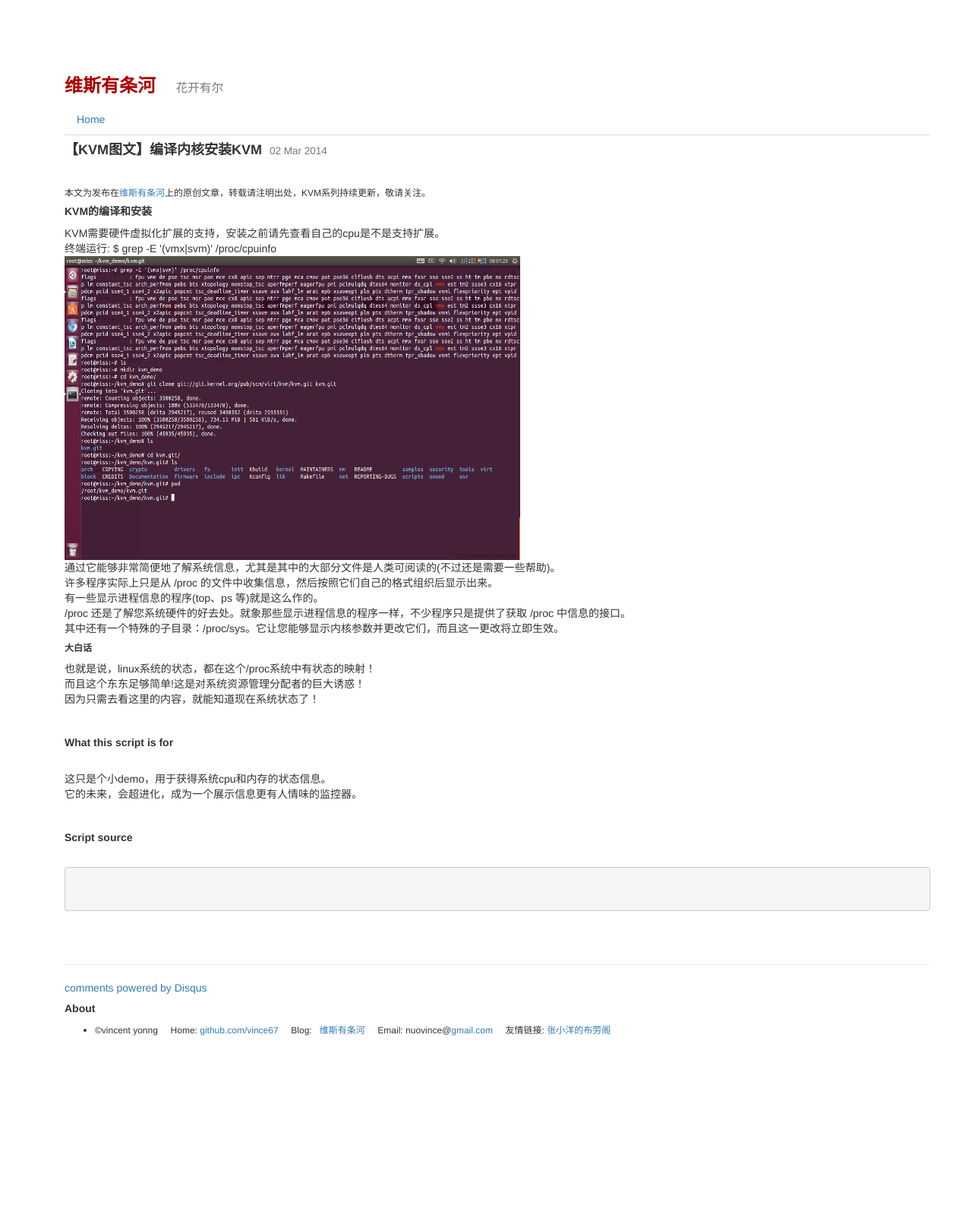
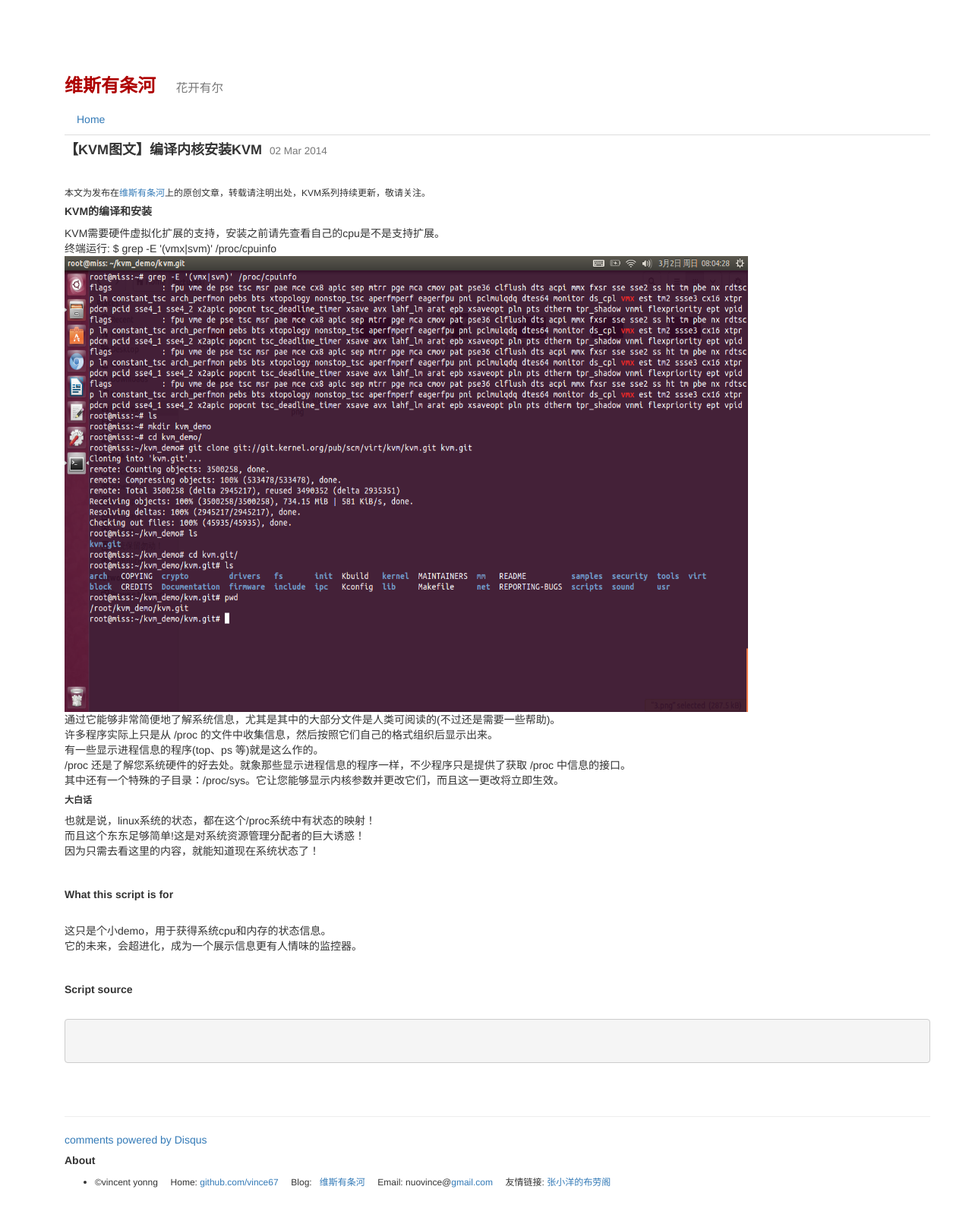
Before and after one commit to vince67/vince67.github.io, a Jekyll site: the page built from _posts/2014-03-02-compile_setup_KVM.html, in a window 1280 px wide. Shown: the whole page at 76% size. Built offline with Jekyll 4.4.1, drawn with Linux system fonts in a browser that asks for light colours; nearby versions of some CDN libraries; comment, search, counter and statistics services are not loaded; before the commit the page ends 1403 px from its top, so only the background shows below that.

Commit message:
Update 2014-03-02-compile_setup_KVM.html

```diff
--- a/_posts/2014-03-02-compile_setup_KVM.html
+++ b/_posts/2014-03-02-compile_setup_KVM.html
@@ -12,7 +12,7 @@
     <p>
     KVM需要硬件虚拟化扩展的支持，安装之前请先查看自己的cpu是不是支持扩展。<br />
     终端运行: $ grep -E '(vmx|svm)' /proc/cpuinfo <br />
-    <img src='http://vince67.github.io/static/img/KVM/1.png' height="400" width="600" ><br />
+    <img src='http://vince67.github.io/static/img/KVM/1.png' height="600" width="900" ><br />
     通过它能够非常简便地了解系统信息，尤其是其中的大部分文件是人类可阅读的(不过还是需要一些帮助)。<br />
     许多程序实际上只是从 /proc 的文件中收集信息，然后按照它们自己的格式组织后显示出来。<br />
     有一些显示进程信息的程序(top、ps 等)就是这么作的。<br />
```
